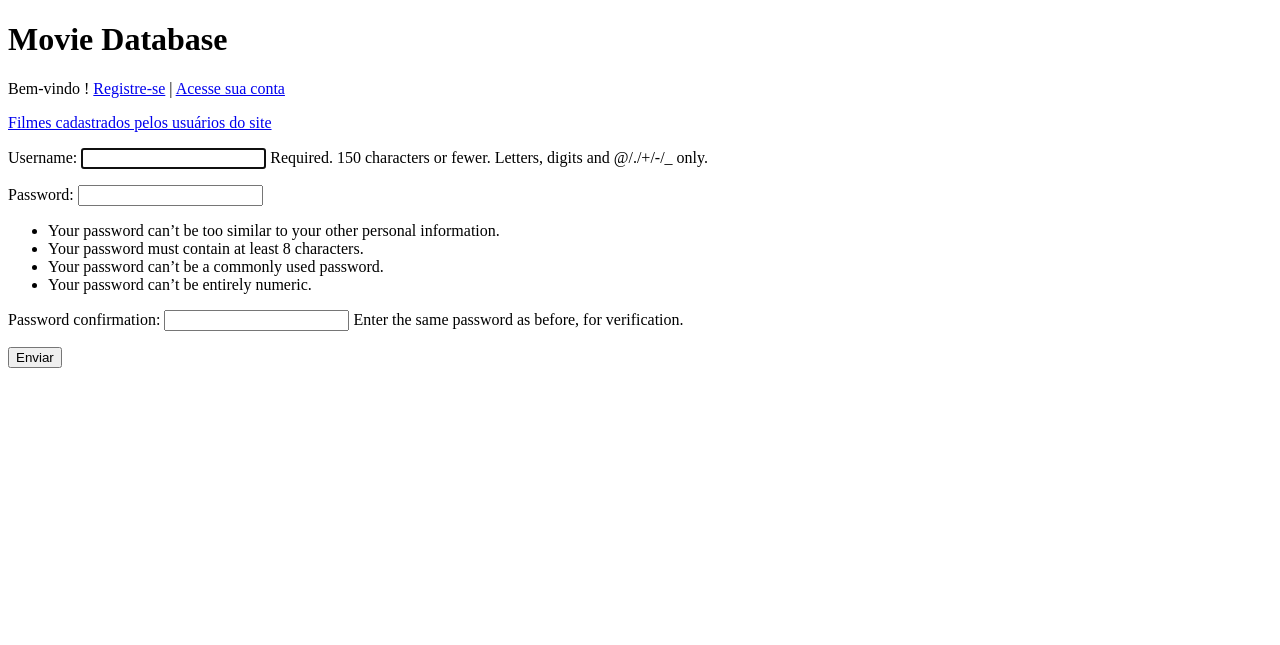
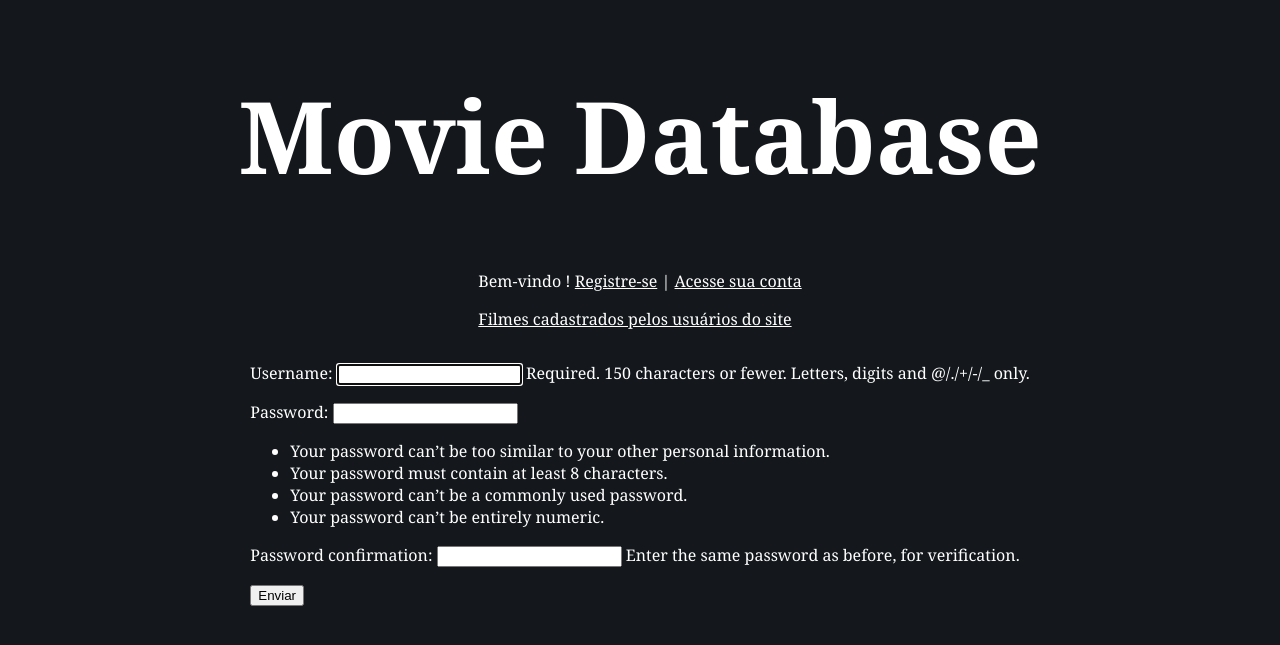
Before and after one commit to pedrochamberlain/INF1407, a Django app: page /register/ in a window 1280 px wide. Shown: the top 645 px of the page. Run offline with Django 3.2, Linux system fonts and the light colour scheme.

Commit message:
Arruma o django para funcionar com CSS

```diff
--- /dev/null
+++ b/trab2/moviedatabase/moviedatabase/static/index.css
@@ -0,0 +1,27 @@
+h1 {
+    color: white;
+    font-size: 100px;
+    text-align: center;
+  }
+body {
+    font-family: Georgia, 'Times New Roman', Times, serif;
+    background-color: #14181C;
+}
+.x {
+    color: white;
+    /*background-color: red;*/
+    width: fit-content;
+    margin: auto;
+}
+
+.y {
+    /*background-color: blue;*/
+    display: flex;
+    width: 100%;
+    justify-content: center;
+    flex-direction: column;
+}
+
+a, a:visited {
+    color: white;
+}
--- a/trab2/moviedatabase/moviedatabase/templates/index.html
+++ b/trab2/moviedatabase/moviedatabase/templates/index.html
@@ -2,12 +2,15 @@
 <!DOCTYPE html>
 <html lang='br' dir='ltr'>
     <head>
+        {% load static %}
+        <link rel="stylesheet" href="{% static 'index.css' %}">
         <meta charset="utf-8">
         <title>{% block title %} {% endblock %} </title>
     </head>
     <body>
         <h1>Movie Database</h1>
-        <div>
+        <div class = "y">
+          <div class = "x">
               Bem-vindo {% firstof user.first_name user.username %}!
               {% if not user.is_authenticated %}
                 <a href='{% url "register" %}'>Registre-se</a> |
@@ -23,5 +26,6 @@
           </div>
           {% block content %}
           {% endblock content %}
+        </div>
     </body>
 </html>
--- a/trab2/moviedatabase/moviedatabase/templates/register.html
+++ b/trab2/moviedatabase/moviedatabase/templates/register.html
@@ -5,9 +5,11 @@
 {% endblock title %}
 
 {% block content %}
-    <form method="post">
-        {% csrf_token %}
-        {{ form.as_p }}
-        <button type="submit">Enviar</button>
-    </form>
+    <div class = "x">
+        <form method="post">
+            {% csrf_token %}
+            {{ form.as_p }}
+            <button type="submit">Enviar</button>
+        </form>
+    </div>
 {% endblock content %}
--- a/trab2/moviedatabase/moviedatabase/urls.py
+++ b/trab2/moviedatabase/moviedatabase/urls.py
@@ -19,6 +19,8 @@ from django.urls.base import reverse_lazy
 from django.contrib import admin
 from django.contrib.auth.views import LoginView, LogoutView
 
+from django.conf import settings
+from django.conf.urls.static import static
 from . import views
 
 
@@ -31,4 +33,4 @@ urlpatterns = [
          name='logout'),
     path('accounts/profile/', views.index, name='profile'),
     path('movies/', include('movies.urls')),
-]
+] + static(settings.STATIC_URL, document_root=settings.STATIC_ROOT)
```
Also changed, not shown: trab2/moviedatabase/moviedatabase/settings.py (+7 -1 lines), trab2/moviedatabase/moviedatabase/templates/login.html (+7 -5 lines). Lines whose indentation alone changed are shown as unchanged.
